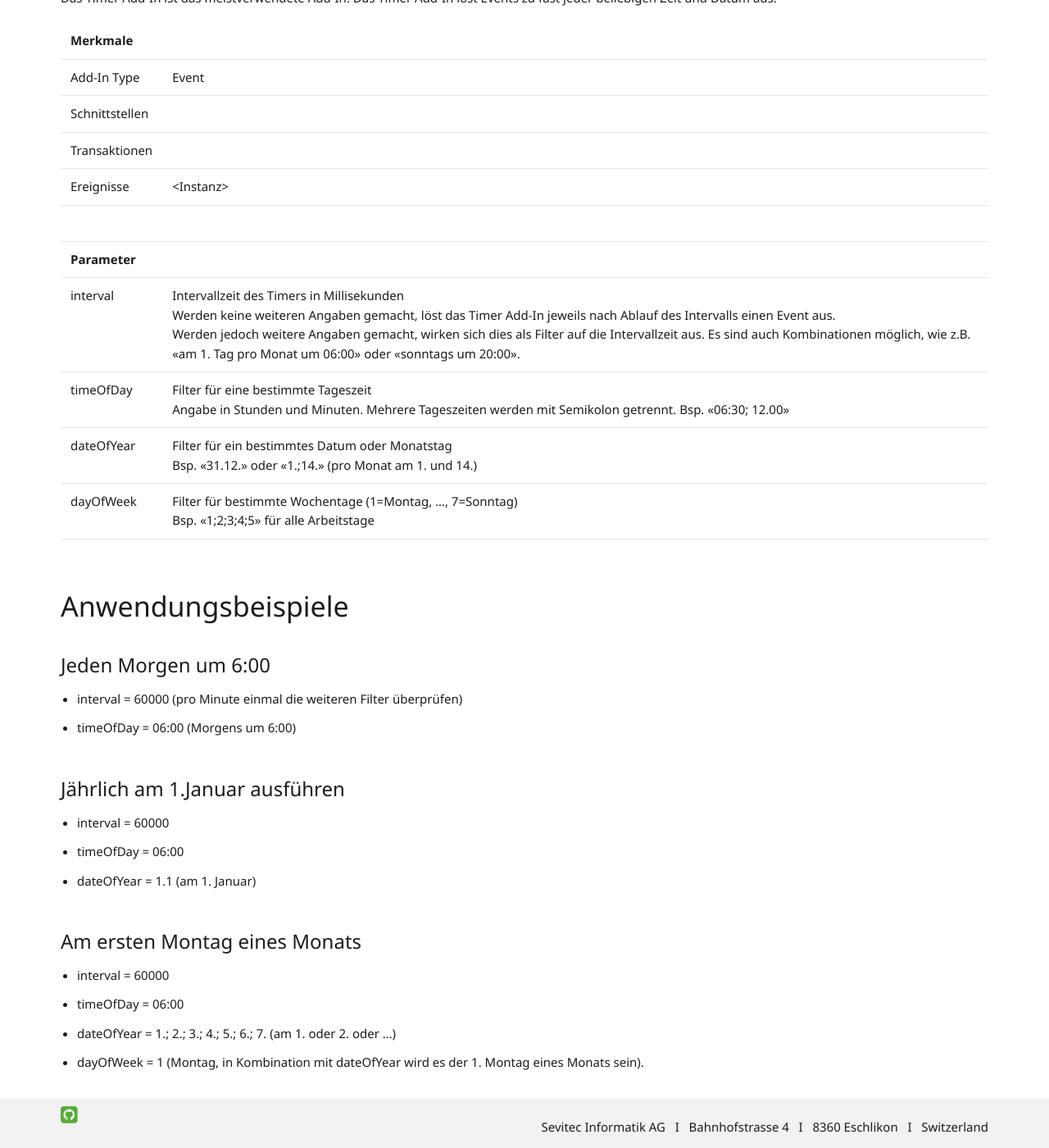
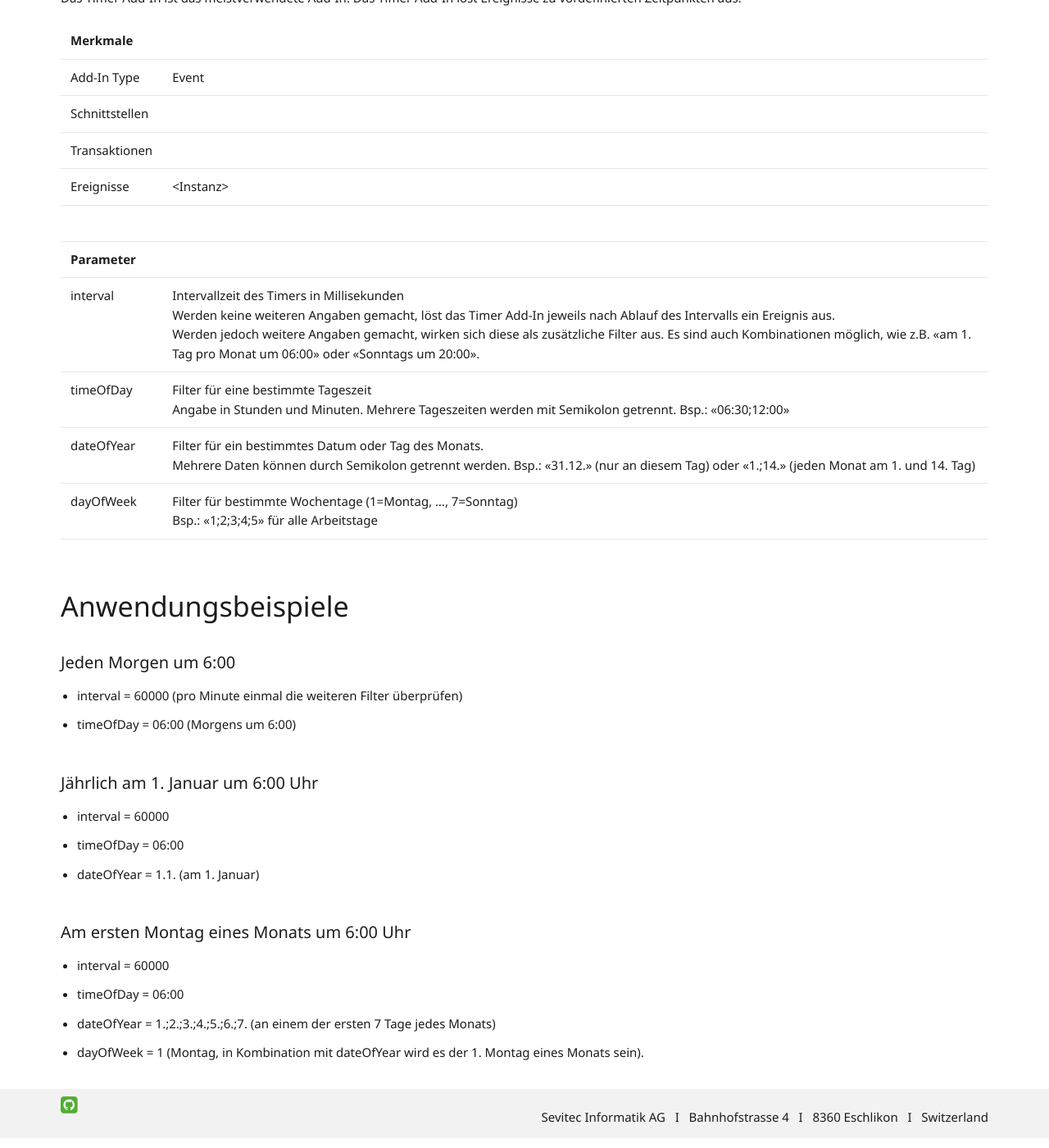
Before and after one commit to primesoft-group/oneconnexx-docs, a Jekyll site: the page built from _pages/addins/de/timer.md, in a window 1280 px wide and 1400 px high, scrolled down 369 px. Shown: the whole window at 82% size. Built offline with Jekyll 4.4.1, drawn with Linux system fonts in a browser that asks for light colours; nearby versions of some CDN libraries; some web fonts are replaced; some of the changed text lies outside the part shown.

Commit message:
Update timer.md

```diff
--- a/_pages/addins/de/timer.md
+++ b/_pages/addins/de/timer.md
@@ -4,7 +4,7 @@
 permalink: "addins/de/timer/"
 ---
 
-Das Timer Add-In ist das meistverwendete Add-In. Das Timer Add-In löst Events zu fast jeder beliebigen Zeit und Datum aus.<br /><br />
+Das Timer Add-In ist das meistverwendete Add-In. Das Timer Add-In löst Ereignisse zu vordefinierten Zeitpunkten aus.<br /><br />
 
 {:.table .table-striped}
 | --- | --- |
@@ -15,25 +15,25 @@
 | Ereignisse | &lt;Instanz&gt; |
 | | |
 | __Parameter__ | |
-| interval | Intervallzeit des Timers in Millisekunden<br />Werden keine weiteren Angaben gemacht, löst das Timer Add-In jeweils nach Ablauf des Intervalls einen Event aus.<br />Werden jedoch weitere Angaben gemacht, wirken sich dies als Filter auf die Intervallzeit aus. Es sind auch Kombinationen möglich, wie z.B. «am 1. Tag pro Monat um 06:00» oder «sonntags um 20:00». |
-| timeOfDay | Filter für eine bestimmte Tageszeit<br />Angabe in Stunden und Minuten. Mehrere Tageszeiten werden mit Semikolon getrennt. Bsp. «06:30; 12.00» |
-| dateOfYear | Filter für ein bestimmtes Datum oder Monatstag<br />Bsp. «31.12.» oder «1.;14.» (pro Monat am 1. und 14.) |
-| dayOfWeek | Filter für bestimmte Wochentage (1=Montag, …, 7=Sonntag)<br />Bsp. «1;2;3;4;5» für alle Arbeitstage |
+| interval | Intervallzeit des Timers in Millisekunden<br />Werden keine weiteren Angaben gemacht, löst das Timer Add-In jeweils nach Ablauf des Intervalls ein Ereignis aus.<br />Werden jedoch weitere Angaben gemacht, wirken sich diese als zusätzliche Filter aus. Es sind auch Kombinationen möglich, wie z.B. «am 1. Tag pro Monat um 06:00» oder «Sonntags um 20:00». |
+| timeOfDay | Filter für eine bestimmte Tageszeit<br />Angabe in Stunden und Minuten. Mehrere Tageszeiten werden mit Semikolon getrennt. Bsp.: «06:30;12:00» |
+| dateOfYear | Filter für ein bestimmtes Datum oder Tag des Monats.<br />Mehrere Daten können durch Semikolon getrennt werden. Bsp.: «31.12.» (nur an diesem Tag) oder «1.;14.» (jeden  Monat am 1. und 14. Tag) |
+| dayOfWeek | Filter für bestimmte Wochentage (1=Montag, …, 7=Sonntag)<br />Bsp.: «1;2;3;4;5» für alle Arbeitstage |
 
 
 ### Anwendungsbeispiele
 
-#### Jeden Morgen um 6:00
+##### Jeden Morgen um 6:00
 - interval = 60000 (pro Minute einmal die weiteren Filter überprüfen)
 - timeOfDay = 06:00 (Morgens um 6:00)
 
-#### Jährlich am 1.Januar ausführen
+##### Jährlich am 1. Januar um 6:00 Uhr
 - interval = 60000
 - timeOfDay = 06:00
-- dateOfYear = 1.1 (am 1. Januar)
+- dateOfYear = 1.1. (am 1. Januar)
 
-#### Am ersten Montag eines Monats
+##### Am ersten Montag eines Monats um 6:00 Uhr
 - interval = 60000
 - timeOfDay = 06:00
-- dateOfYear = 1.; 2.; 3.; 4.; 5.; 6.; 7.  (am 1. oder 2. oder ...)
+- dateOfYear = 1.;2.;3.;4.;5.;6.;7. (an einem der ersten 7 Tage jedes Monats)
 - dayOfWeek = 1 (Montag, in Kombination mit dateOfYear wird es der 1. Montag eines Monats sein).
```
